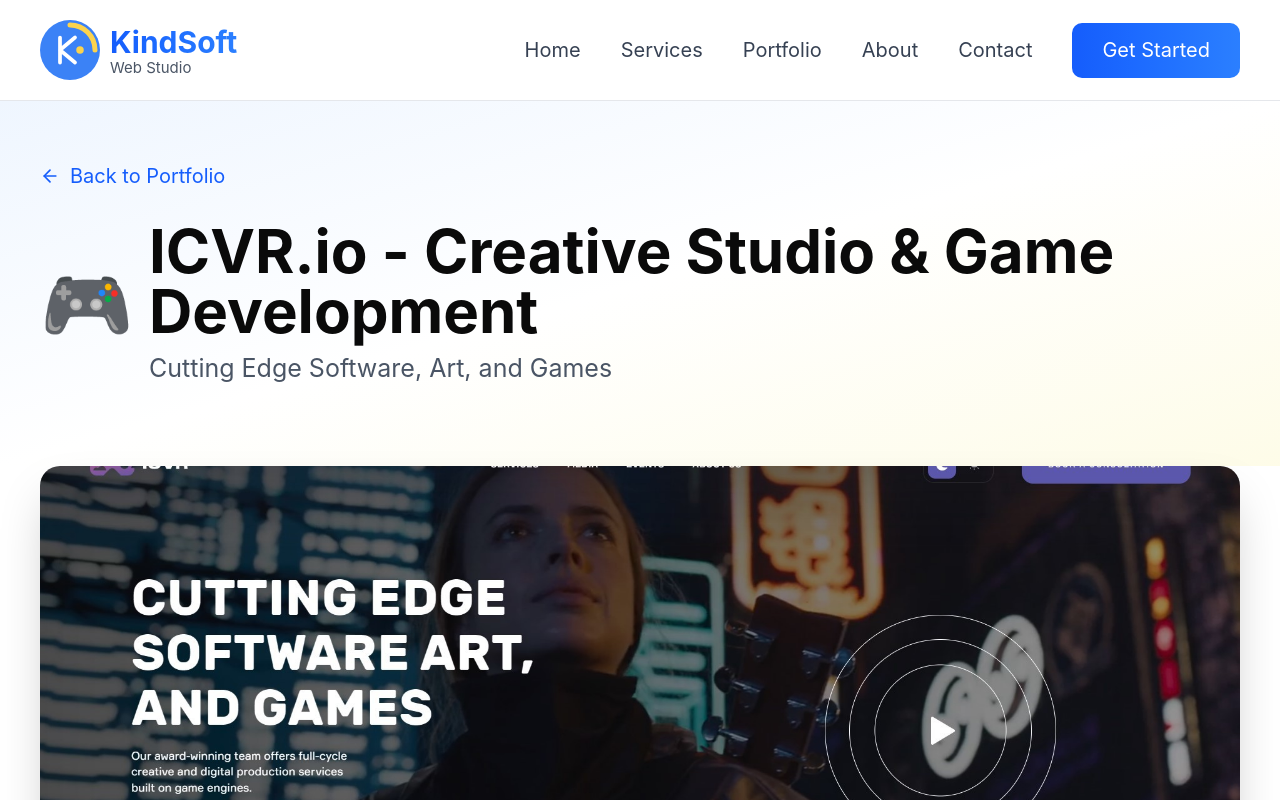
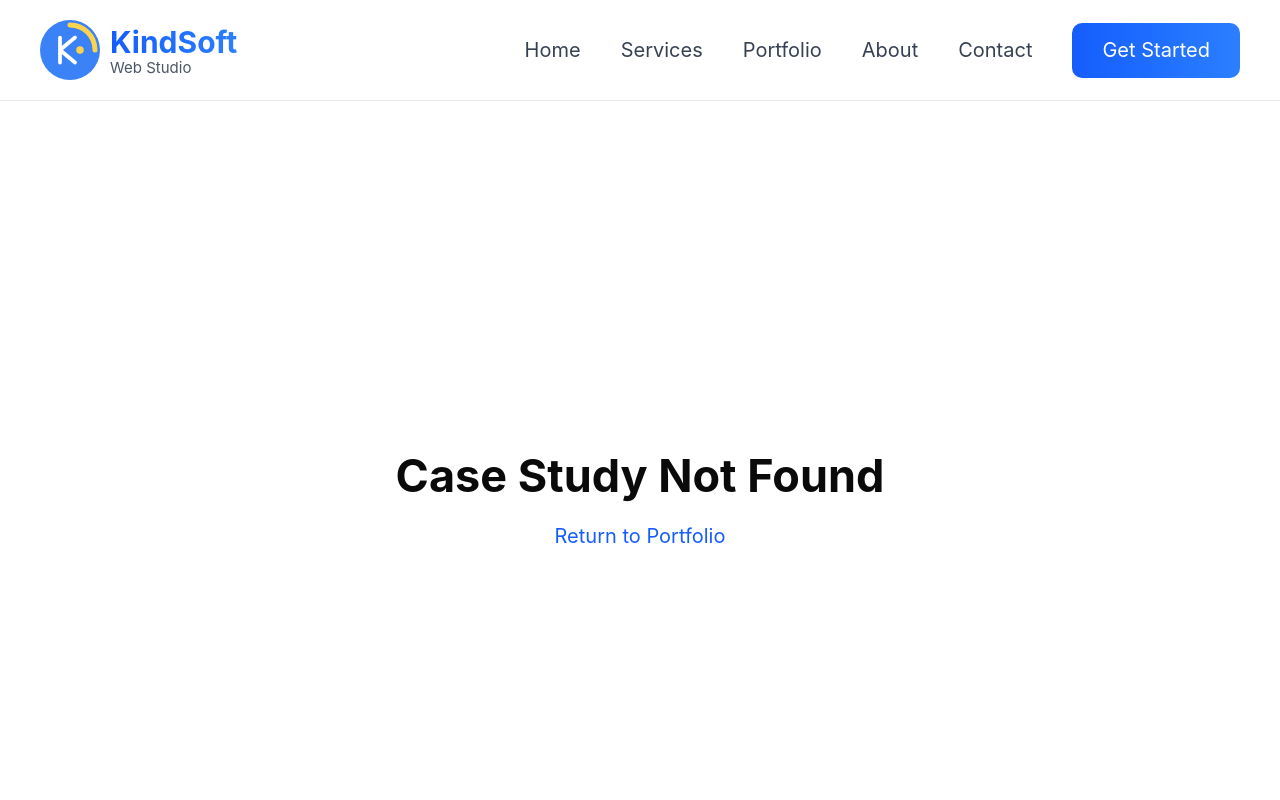
Before and after one commit to BilalEnenouisser/Kindsoftwebsitedesign-main, a React (Vite) app: page /case-study/icvr in a window 1280 px wide. Shown: the top 800 px of the page. Built offline with nearby package versions, Linux system fonts and the light colour scheme.

Commit message:
feat: add Portfolio, Case Study, and Home page components

```diff
--- a/src/app/pages/CaseStudyPage.tsx
+++ b/src/app/pages/CaseStudyPage.tsx
@@ -13,7 +13,6 @@
 } from "lucide-react";
 import { ImageWithFallback } from "../components/figma/ImageWithFallback";
 import { SEO } from "../components/SEO";
-import icvrHeroImage from "figma:asset/288f230a9b7fee0a70ca4dce070cc6c26a0e06a6.png";
 import selectsgHeroImage from "figma:asset/b5961788d9f6ea7adabbd818f48ed77a2bf304b5.png";
 import nyneHeroImage from "figma:asset/b3f05aa50e46344817f5851cc82c5cbdc699f657.png";
 import dmitroImage from "figma:asset/d8f278b8e6af43621dae5ce575a16f48ee2e891c.png";
@@ -43,48 +42,6 @@
 }
 
 const caseStudies: Record<string, CaseStudy> = {
-  icvr: {
-    id: "icvr",
-    title: "ICVR.io - Creative Studio & Game Development",
-    subtitle: "Cutting Edge Software, Art, and Games",
-    client: "ICVR Technologies",
-    industry: "Creative Technology & Gaming",
-    url: "https://icvr.io",
-    duration: "12 months",
-    team: "10 specialists",
-    emoji: "🎮",
-    heroImage: icvrHeroImage,
-    challenge:
-      "ICVR needed a comprehensive digital presence to showcase their cutting-edge work in game development, interactive experiences, and creative software. The platform had to reflect their award-winning status and attract major clients like Qualcomm, Paramount, Disney, Spotify, Citrix, and Perforce while highlighting their Best Tech Work Culture award.",
-    solution:
-      "We developed a stunning WordPress-based portfolio platform with high-quality custom animations and interactive elements. The site features dynamic project showcases with GSAP-powered transitions, scroll-triggered animations, custom parallax effects, and immersive video backgrounds. Custom post types showcase their Roblox experiences, branded activations for Tostitos and Away, and creative projects for Qualcomm, Paramount, and Disney with fluid, eye-catching animations.",
-    technologies: ["WordPress", "PHP", "MySQL", "High Quality Custom Animations", "Custom Plugins", "GSAP"],
-    results: [
-      { label: "Major Clients", value: "50+", icon: Users },
-      { label: "Industry Awards", value: "12+", icon: Award },
-      { label: "Projects", value: "100+", icon: Zap },
-      { label: "Roblox Experiences", value: "15+", icon: TrendingUp },
-    ],
-    keyFeatures: [
-      "Custom WordPress theme with interactive portfolio showcase",
-      "High-quality custom animations with GSAP and smooth transitions",
-      "Dynamic project galleries with parallax scrolling effects",
-      "Custom post types for games and interactive experiences",
-      "Award and recognition showcase with animated counters",
-      "Client logo wall featuring Qualcomm, Paramount, Disney, Spotify, Citrix, Perforce",
-      "Scroll-triggered animations and video backgrounds",
-      "Blog and insights section with custom taxonomies",
-    ],
-    testimonial: {
-      quote:
-        "KindSoft understood our creative vision perfectly. They built a platform that truly represents our cutting-edge work in games and interactive experiences. Our client inquiries increased significantly after launch.",
-      author: "Dmytro",
-      role: "ICVR Interactive",
-      image: dmitroImage,
-    },
-    processImage:
-      "https://images.unsplash.com/photo-1556438064-2d7646166914?crop=entropy&cs=tinysrgb&fit=max&fm=jpg&ixid=M3w3Nzg4Nzd8MHwxfHNlYXJjaHwxfHx2aWRlbyUyMGdhbWUlMjBkZXZlbG9wbWVudHxlbnwxfHx8fDE3NzE0NjA3Mzh8MA&ixlib=rb-4.1.0&q=80&w=1080&utm_source=figma&utm_medium=referral",
-  },
   nyne: {
     id: "nyne",
     title: "NYNE.com - Premium Audio E-commerce",
--- a/src/app/pages/HomePage.tsx
+++ b/src/app/pages/HomePage.tsx
@@ -14,7 +14,7 @@
 } from "lucide-react";
 import { ImageWithFallback } from "../components/figma/ImageWithFallback";
 import { SEO } from "../components/SEO";
-import icvrHeroImage from "figma:asset/288f230a9b7fee0a70ca4dce070cc6c26a0e06a6.png";
+import nyneHeroImage from "figma:asset/b3f05aa50e46344817f5851cc82c5cbdc699f657.png";
 import selectsgHeroImage from "figma:asset/b5961788d9f6ea7adabbd818f48ed77a2bf304b5.png";
 
 const stats = [
@@ -288,7 +288,7 @@
           </motion.div>
 
           <div className="grid grid-cols-1 lg:grid-cols-2 gap-8">
-            {/* ICVR Project */}
+            {/* NYNE Project */}
             <motion.div
               initial={{ opacity: 0, y: 30 }}
               whileInView={{ opacity: 1, y: 0 }}
@@ -298,28 +298,27 @@
             >
               <div className="relative h-64 overflow-hidden">
                 <ImageWithFallback
-                  src={icvrHeroImage}
-                  alt="ICVR.io - Creative Studio & Game Development"
+                  src={nyneHeroImage}
+                  alt="NYNE.com - Premium Audio E-commerce"
                   className="w-full h-full object-cover group-hover:scale-110 transition-transform duration-500"
                 />
                 <div className="absolute inset-0 bg-gradient-to-t from-black/60 to-transparent" />
                 <div className="absolute bottom-4 left-4 right-4">
                   <span className="inline-block px-3 py-1 bg-blue-600 text-white text-sm rounded-full mb-2">
-                    Web Apps
+                    E-commerce
                   </span>
                   <h3 className="text-white font-bold text-xl">
-                    ICVR.io <span className="text-2xl">🎮</span>
+                    NYNE.com <span className="text-2xl">🔊</span>
                   </h3>
                 </div>
               </div>
               <div className="p-6">
-                <h4 className="font-bold text-lg mb-2">Creative Studio & Game Development</h4>
+                <h4 className="font-bold text-lg mb-2">Premium Audio E-commerce</h4>
                 <p className="text-gray-600 mb-4">
-                  Award-winning creative studio platform showcasing game development, interactive
-                  experiences for Qualcomm, Paramount, Disney, Spotify, and more.
+                  Sophisticated e-commerce platform for premium audio products. Lifestyle-inspired speakers, headphones, and audio accessories.
                 </p>
                 <div className="flex flex-wrap gap-2 mb-4">
-                  {["WordPress", "PHP", "MySQL", "High Quality Custom Animations"].map((tech) => (
+                  {["WordPress", "WooCommerce", "PHP", "MySQL"].map((tech) => (
                     <span
                       key={tech}
                       className="px-3 py-1 bg-gray-100 text-gray-700 text-sm rounded-lg"
@@ -330,11 +329,11 @@
                 </div>
                 <div className="flex items-center justify-between pt-4 border-t border-gray-200">
                   <div className="flex gap-4 text-sm text-gray-600">
-                    <span>👥 50+ clients</span>
-                    <span>🏆 12+ awards</span>
+                    <span>📦 150+ products</span>
+                    <span>📈 +280% sales</span>
                   </div>
                   <Link
-                    to="/case-study/icvr"
+                    to="/case-study/nyne"
                     className="text-blue-600 font-semibold flex items-center gap-2 hover:gap-3 transition-all"
                   >
                     View Case Study <ArrowRight size={16} />
--- a/src/app/pages/PortfolioPage.tsx
+++ b/src/app/pages/PortfolioPage.tsx
@@ -4,7 +4,6 @@
 import { SEO } from "../components/SEO";
 import { useState } from "react";
 import { Link } from "react-router";
-import icvrHeroImage from "figma:asset/288f230a9b7fee0a70ca4dce070cc6c26a0e06a6.png";
 import selectsgHeroImage from "figma:asset/b5961788d9f6ea7adabbd818f48ed77a2bf304b5.png";
 import nyneHeroImage from "figma:asset/b3f05aa50e46344817f5851cc82c5cbdc699f657.png";
 import luxoitaliaHeroImage from "figma:asset/8ab23a4f36f7fd20979c22db118e5c4d087561fa.png";
@@ -16,19 +15,6 @@
 const categories = ["All", "Web Apps", "Mobile Apps", "E-commerce", "Enterprise"];
 
 const projects = [
-  {
-    id: "icvr",
-    title: "ICVR.io - Creative Studio & Game Development",
-    category: "Web Apps",
-    client: "ICVR Technologies",
-    description:
-      "Cutting edge portfolio platform for award-winning creative studio. Showcasing game development, interactive experiences, and branded activations for Qualcomm, Paramount, Disney, Spotify, Citrix, Perforce. Best Tech Work Culture award winner.",
-    image: icvrHeroImage,
-    technologies: ["WordPress", "PHP", "MySQL", "High Quality Custom Animations"],
-    emoji: "🎮",
-    stats: { clients: "50+", awards: "12+", projects: "100+" },
-    url: "icvr.io",
-  },
   {
     id: "nyne",
     title: "NYNE.com - Premium Audio E-commerce",
```
